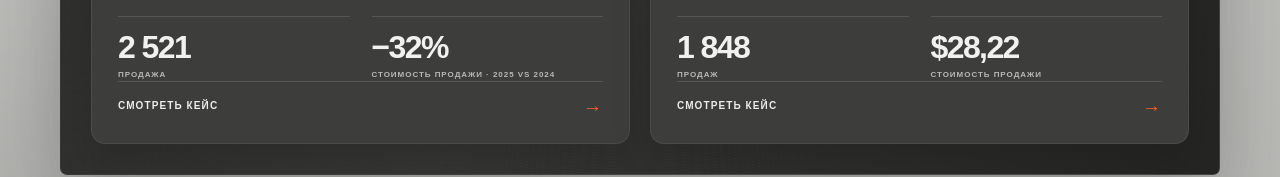
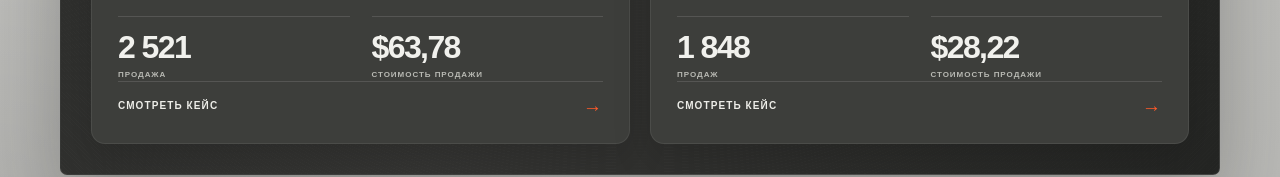
Before and after one commit to naimanbayevs/metriclab-meta-ads, a Next.js app: page / in a window 1280 px wide. Shown: the part 1073-1250 px from the top of the page. Built offline with nearby package versions, Linux system fonts and the light colour scheme.

Commit message:
Show education sale cost in preview

```diff
--- a/app/CasesSection.tsx
+++ b/app/CasesSection.tsx
@@ -50,7 +50,7 @@ const caseStudies: CaseStudy[] = [
     primary: { value: "₸441 млн+", label: "выручки" },
     secondary: [
       { value: "2 521", label: "продажа" },
-      { value: "−32%", label: "стоимость продажи · 2025 vs 2024" },
+      { value: "$63,78", label: "стоимость продажи" },
     ],
     fullMetrics: [],
     yearly: [
```
